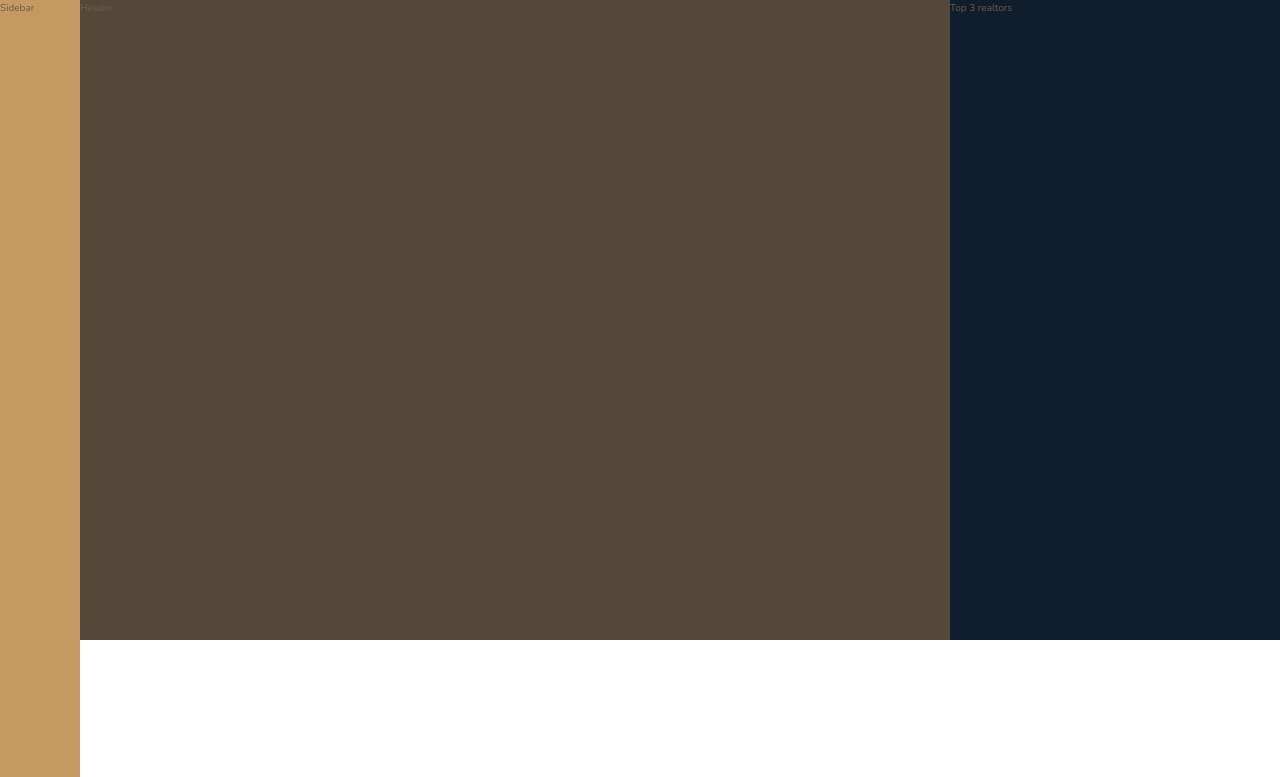
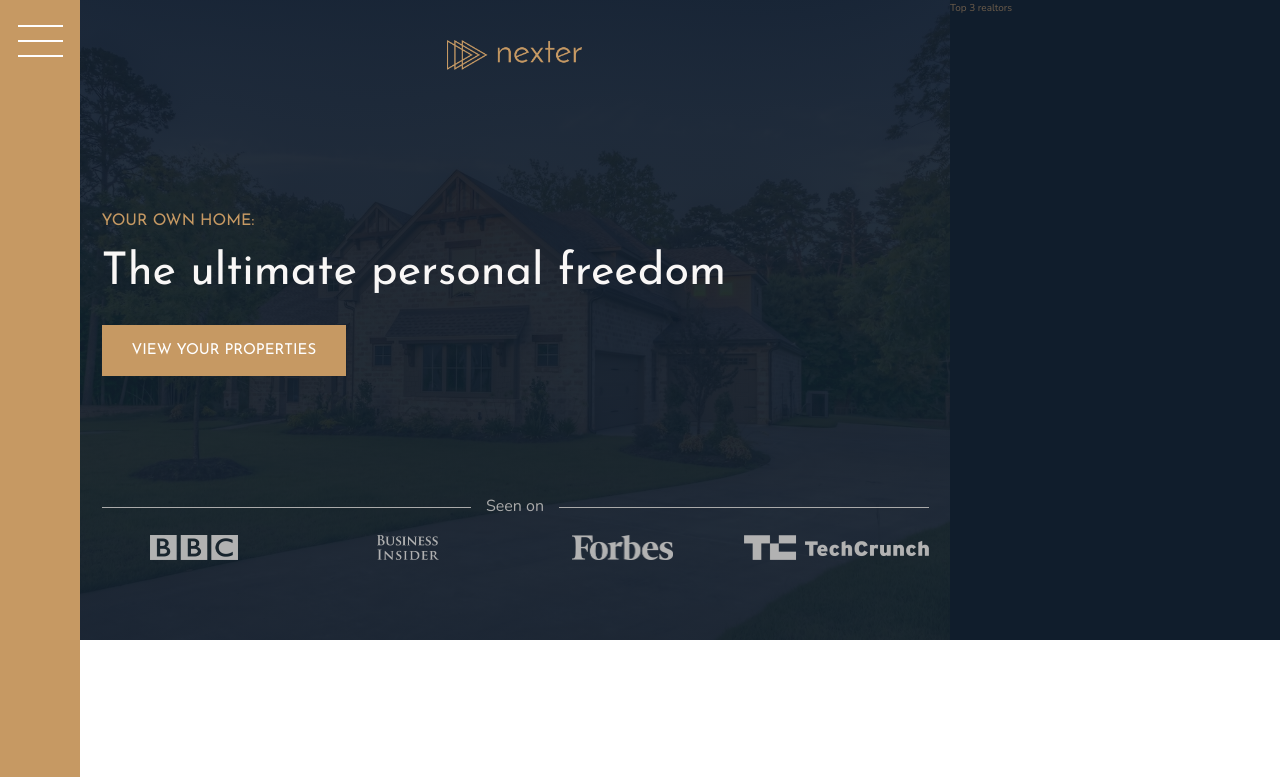
Before and after one commit to Svetanek/REstatePage, a website: page index.html in a window 1280 px wide. Shown: the top 777 px of the page. Drawn offline with nearby package versions, Linux system fonts and the light colour scheme.

Commit message:
completed header-left part

```diff
--- a/index.html
+++ b/index.html
@@ -15,8 +15,23 @@
     <title>nexter &mdash; your home, your freedom</title>
   </head>
   <body class="container">
-    <div class="sidebar">Sidebar</div>
-    <header class="header">Header</header>
+    <div class="sidebar">
+      <button class="nav-btn"></button>
+    </div>
+    <header class="header">
+      <img src="img/logo.png" alt="logo" class="header__logo">
+      <h3 class="heading-3">Your own home:</h3>
+      <h1 class="heading-1">The ultimate personal freedom</h1>
+      <button class="btn header__btn">View your properties</button>
+      <div class="header__seenon-text">Seen on</div>
+      <div class="header__seenon-logos">
+        <img src="img/logo-bbc.png" alt="logo BBC">
+        <img src="img/logo-bi.png" alt="logo BI">
+        <img src="img/logo-forbes.png" alt="logo Forbes">
+        <img src="img/logo-techcrunch.png" alt="logo logo-techcrunch">
+      </div>
+
+    </header>
     <div class="realtors">Top 3 realtors</div>
     <section class="features">
       <div class="feature">
--- a/sass/_header.scss
+++ b/sass/_header.scss
@@ -1,4 +1,56 @@
 .header {
   background-color: $color-grey-dark-1;
   grid-column: full-start / col-end 6;
+  background-image: linear-gradient(
+      rgba($color-secondary, 0.92),
+      rgba($color-secondary, 0.92)
+    ),
+    url(../img/hero.jpeg);
+  background-size: cover;
+  background-position: center;
+  padding: 8rem;
+  padding-top: 4rem;
+  display: grid;
+  grid-template-rows: 1fr min-content 6rem 1fr;
+  grid-template-columns: max-content;
+  grid-row-gap: 1.5rem;
+  justify-content: center;
+
+  &__logo {
+    height: 3rem;
+    justify-self: center;
+  }
+  &__btn {
+    align-self: start;
+    justify-self: start;
+  }
+
+  &__seenon-text {
+    display: grid;
+    grid-template-columns: 1fr max-content 1fr;
+    grid-column-gap: 1.5rem;
+    align-items: center;
+    font-size: 1.6rem;
+    color: $color-grey-light-2;
+
+    &::before,
+    &::after {
+      content: '';
+      height: 1px;
+      display: inline-block;
+      background-color: currentColor;
+    }
+  }
+
+  &__seenon-logos {
+    display: grid;
+    grid-template-columns: repeat(4, 1fr);
+    grid-column-gap: 3rem;
+    justify-items: center;
+
+    img {
+      height: 2.5rem;
+      filter: brightness(70%);
+    }
+  }
 }
--- a/sass/_sidebar.scss
+++ b/sass/_sidebar.scss
@@ -2,4 +2,29 @@
   background-color: $color-primary;
   grid-column: sidebar-start / sidebar-end;
   grid-row: 1 / -1;
+  display: flex;
+  justify-content: center;
 }
+.nav-btn {
+  border: none;
+  border-radius: 0;
+  background-color: #fff;
+  height: 2px;
+  width: 4.5rem;
+  margin-top: 4rem;
+
+  &::before,
+  &::after {
+    content: '';
+    background-color: #fff;
+    height: 2px;
+    width: 4.5rem;
+    display: block;
+  }
+  &::before {
+    transform: translateY(-1.5rem);
+  }
+  &::after {
+    transform: translateY(1.3rem);
+  }
+}
--- a/sass/_typography.scss
+++ b/sass/_typography.scss
@@ -4,6 +4,9 @@
 }
 .heading-1 {
   @extend %heading;
+  font-size: 4.5rem;
+  color: $color-grey-light-1;
+  line-height: 1;
 }
 .heading-2 {
   @extend %heading;
```
Also changed, not shown: css/style.css.
